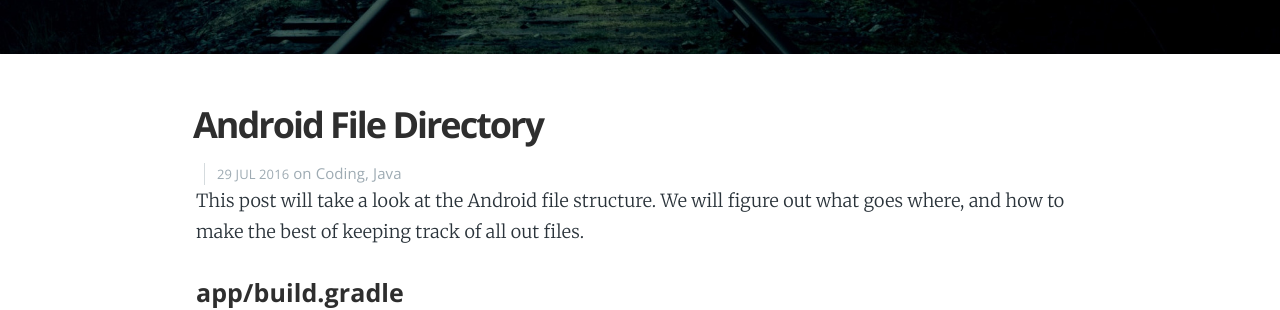
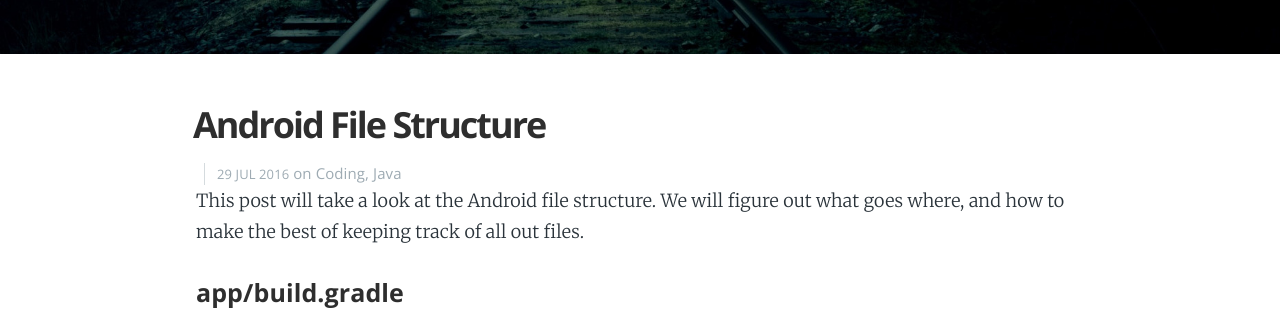
Before and after one commit to Carpk/ShawnKlein, a Jekyll site: the page built from _posts/2016-07-29-android-file-structure.md, in a window 1280 px wide and 900 px high, scrolled down 371 px. Shown: the part 160-470 px from the top of the window. Built offline with Jekyll 4.4.1, drawn with Linux system fonts in a browser that asks for light colours; nearby versions of some CDN libraries; some web fonts are replaced; Markdown is read by kramdown in place of the engine named in the settings.

Commit message:
renamed Android-File post, delete unused pictures, resize pictures

```diff
--- a/_posts/2016-07-29-android-file-directory.md
+++ b/_posts/2016-07-29-android-file-structure.md
@@ -1,7 +1,7 @@
 ---
 layout: post
 cover: 'assets/images/railroad_fog.jpg'
-title: Android File Directory
+title: Android File Structure
 date:   2016-07-29 10:18:00
 tags: coding java
 subclass: 'post tag-test tag-content'
```
Also changed, not shown: other parts of _posts/2016-07-29-android-file-structure.md (+1 -1 lines), assets/images/cover4b.jpg (deleted), assets/images/tim-berners.jpg.
